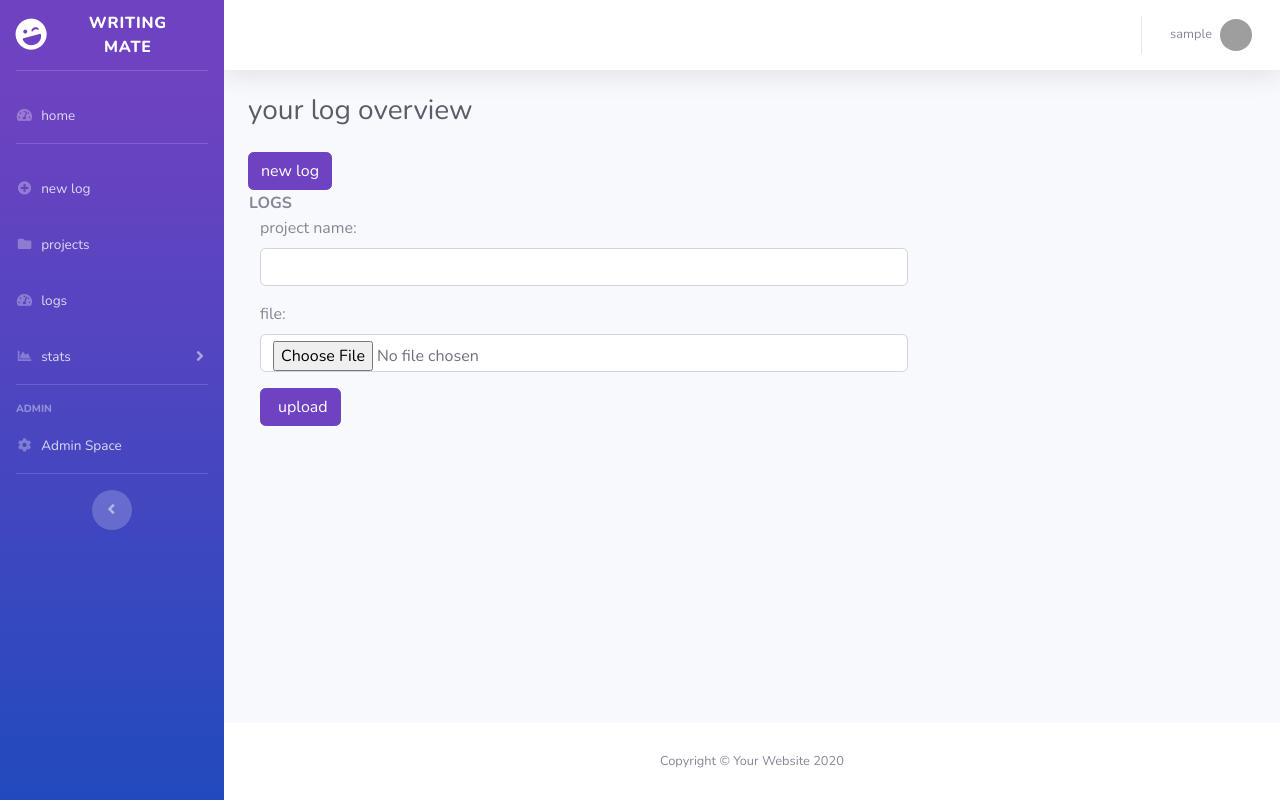
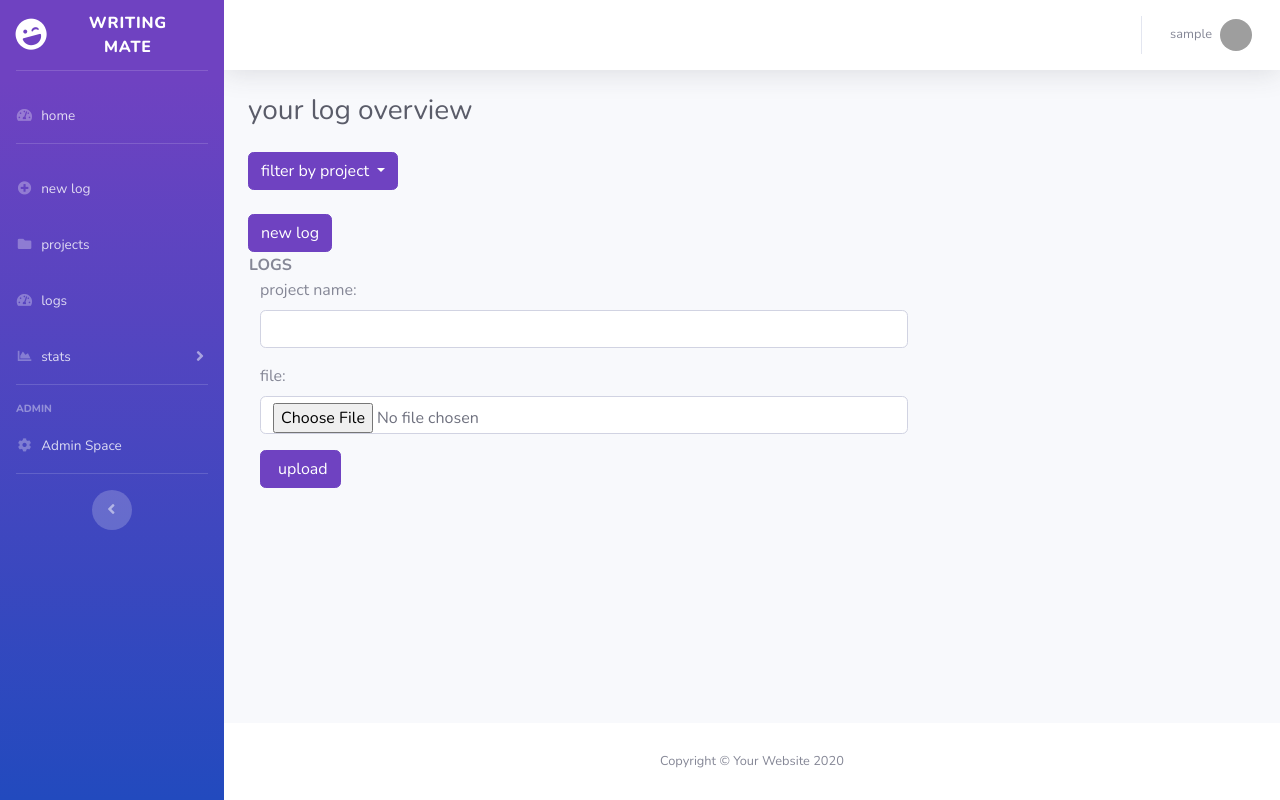
Before and after one commit to LarissaHa/writing-mate, a Django app: page /logs/ in a window 1280 px wide. Run offline with Django 3.2, Linux system fonts and the light colour scheme; the visitor is signed in with stand-in values (Sample User, id 1); data that the repository does not hold is empty; some libraries are stand-ins or nearby versions; grey boxes are pictures that could not be loaded.

Commit message:
feat: filter logs by project

```diff
--- a/logs/templates/logs/logs.html
+++ b/logs/templates/logs/logs.html
@@ -6,6 +6,17 @@
 {% block page-heading %}your log overview{% endblock %}
 
 {% block content %}
+<div class="dropdown mb-4">
+    <button class="btn btn-primary dropdown-toggle" type="button" id="dropdownMenuButton" data-toggle="dropdown" aria-haspopup="true" aria-expanded="false">
+      filter by project
+    </button>
+    <div class="dropdown-menu animated--fade-in" aria-labelledby="dropdownMenuButton">
+      {% for p in projects %}
+      <a class="dropdown-item" href="{% url 'logs_filter' slug=p.slug %}">{{ p.title }}</a>
+      {% endfor %}
+    </div>
+  </div>
+
 <a class="btn btn-primary" href="/logs/new/">new log</a>
 <table>
     <tr><td><b>LOGS</b></td><!--<td><b>Groups</b></td>--></tr>
--- a/logs/urls.py
+++ b/logs/urls.py
@@ -7,6 +7,7 @@ urlpatterns = [
     path('profile/', views.profile, name='profile'),
     path('logs/', views.logs, name='logs'),
     path('logs/new/', views.logs_new, name='logs_new'),
+    path('logs/filter/<str:slug>/', views.logs, name='logs_filter'),
     path('logs/<int:pk>/edit/', views.logs_edit, name='logs_edit'),
     path('projects/', views.projects, name='projects'),
     path('projects/new/', views.project_new, name='project_new'),
--- a/logs/views.py
+++ b/logs/views.py
@@ -225,14 +225,18 @@ def stats(request, mode="days"):
     )
 
 
-def logs(request, project=None):
+def logs(request, slug=None):
     if request.user.is_anonymous:
         return render(request, 'logs/home.html')
-    data = {}
+    projects = Project.objects.filter(user=request.user).order_by("-created_at")
     if "GET" == request.method:
-        if project is None:
+        if slug is None:
             logs = Log.objects.filter(user=request.user).order_by("-date")[:20]
-            return render(request, 'logs/logs.html', {'logs': logs})
+            return render(request, 'logs/logs.html', {'logs': logs, 'projects': projects})
+        else:
+            project = get_object_or_404(Project, slug=slug, user=request.user)
+            logs = Log.objects.filter(project=project, user=request.user).order_by("-date")[:20]
+            return render(request, 'logs/logs.html', {'logs': logs, 'projects': projects})
             # return render(request, "logs/logs.html", data)
     # if not GET, then proceed
     try:
```
